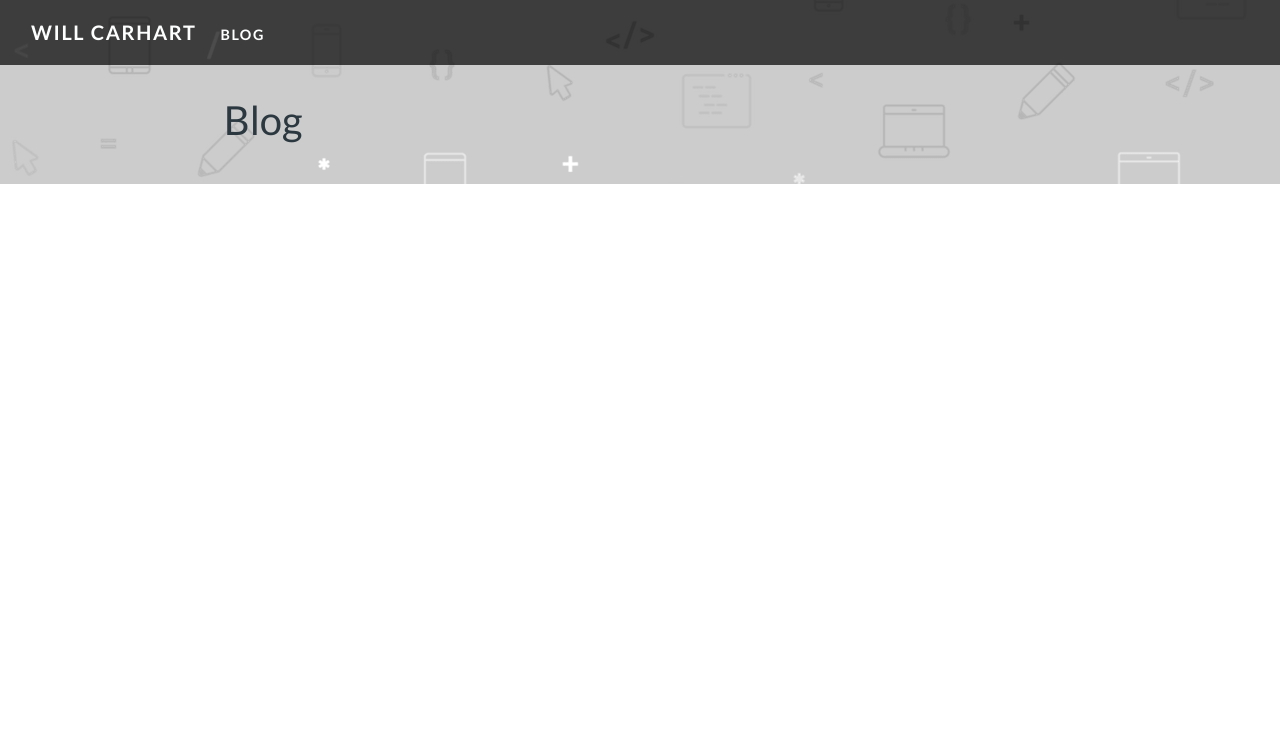
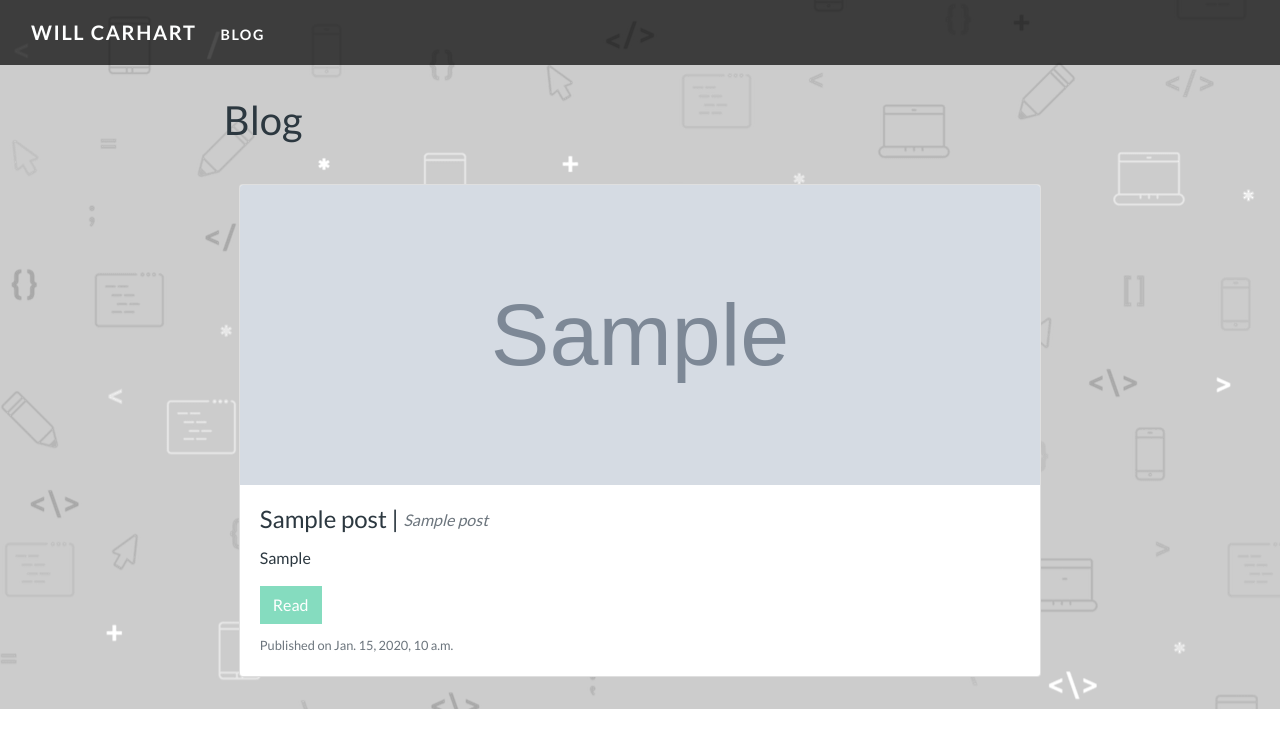
Before and after one commit to wcarhart/willcarh.art-v1, a Django app: page /blog/ in a window 1280 px wide. Shown: the top 748 px of the page. Run offline with Django 3.2, Linux system fonts and the light colour scheme; tables that the repository leaves empty hold one stand-in row (values such as "Sample post"); grey boxes marked "Sample" are stand-in pictures; data that the repository does not hold is empty; parts of the project's set-up code (start-up, migrations or seed data) failed here and were passed over; some libraries are stand-ins or nearby versions.

Commit message:
Refactored url schema, fixed migrations, blog index is done

```diff
--- a/blog/models.py
+++ b/blog/models.py
@@ -1,8 +1,8 @@
 from django.db import models
 import datetime
 
-class Blog(models.Model):
-	article_number = models.IntegerField(default=0, blank=True, null=True)
+class Post(models.Model):
+	index = models.IntegerField(default=0, blank=True, null=True)
 	title = models.CharField(max_length=100, default='', null=True, blank=True)
 	subtitle = models.CharField(max_length=100, default='', null=True, blank=True)
 	blurb = models.CharField(max_length=250, default='', null=True, blank=True)
--- a/blog/templates/blog_index.html
+++ b/blog/templates/blog_index.html
@@ -10,18 +10,18 @@
 		</div>
 	</div>
 	<div class="row narrow">
-		{% for blog in blogs %}
+		{% for post in posts %}
 		<div class="blog-item col-12">
 			<div class="os-animation" data-animation="fadeInUp">
-				<div class="card mb-3" onclick="location.href='{% url 'blog_detail' blog.title|urlify:blog.article_number %}';" style="cursor:pointer;">
+				<div class="card mb-3" onclick="location.href='{% url 'blog_detail' post.title|urlify %}';" style="cursor:pointer;">
 					<div class="card-head">
-						<img class="card-img-top" src="{% static blog.cover %}" alt="{{ blog.title }} cover photo">
+						<img class="card-img-top" src="{% static post.cover %}" alt="{{ post.title }} cover photo">
 					</div>
 					<div class="card-body">
-						<h4 class="card-title">{{ blog.title }} | <i class="subtitle text-muted">{{ blog.subtitle }}</i></h4>
-						<p class="card-text">{{ blog.blurb }}</p>
-						<a class="btn btn-primary btn-md" href="{% url 'blog_detail' blog.title|urlify:blog.article_number %}">Read</a>
-						<p class="card-text"><small class="text-muted">Published on {{ blog.published }}</small></p>
+						<h4 class="card-title">{{ post.title }} | <i class="subtitle text-muted">{{ post.subtitle }}</i></h4>
+						<p class="card-text">{{ post.blurb }}</p>
+						<a class="btn btn-primary btn-md" href="{% url 'blog_detail' post.title|urlify %}">Read</a>
+						<p class="card-text"><small class="text-muted">Published on {{ post.published }}</small></p>
 					</div>
 				</div>
 			</div>
--- a/blog/templatetags/custom_filters.py
+++ b/blog/templatetags/custom_filters.py
@@ -4,5 +4,5 @@ from projects.models import Project
 register = template.Library()
 
 @register.filter(name='urlify')
-def urlify(title, article_number):
+def urlify(title):
 	return '-'.join(title.replace('-', '--').split())
--- a/blog/views.py
+++ b/blog/views.py
@@ -1,17 +1,17 @@
 from django.shortcuts import render
-from .models import Blog
+from .models import Post
 
 def blog_index(request):
-	blog_entries = Blog.objects.all()
+	posts = Post.objects.all()
 	context = {
-		'blogs': blog_entries
+		'posts': posts
 	}
 	return render(request, 'blog_index.html', context)
 
 def blog_detail(request, title):
-	blog_title = title.replace('--', '%20').replace('-', ' ').replace('%20', ' ')
-	blog_entry = Blog.objects.get(title=blog_title)
+	post_title = title.replace('--', '%20').replace('-', ' ').replace('%20', ' ')
+	post = Post.objects.get(title=post_title)
 	context = {
-		'blog': blog_entry
+		'post': post
 	}
 	return render(request, 'blog_detail.html', context)
--- a/maid.py
+++ b/maid.py
@@ -13,14 +13,14 @@ settings.configure(DATABASES=DATABASES, INSTALLED_APPS=INSTALLED_APPS)
 django.setup()
 
 from projects.models import Project
-from blog.models import Blog
+from blog.models import Post
 
 def clean():
 	"""Erase all records in database for repopulating"""
 	for project in Project.objects.all():
 		project.delete()
-	for blog in Blog.objects.all():
-		blog.delete()
+	for post in Post.objects.all():
+		post.delete()
 
 def build_parser():
 	"""Build command line parser"""
```
Also changed, not shown: blog/templates/blog_detail.html (+16 -0 lines), content.json (+12 -12 lines), blog/migrations/0001_initial.py, blog/migrations/0002_auto_20190414_2133.py (added), blog/migrations/0002_blog_published.py (deleted), blog/migrations/0003_blog_blurb.py (deleted), blog/migrations/0004_auto_20190414_2056.py (deleted), blog/static/img/background.png (deleted), blog/static/img/firewatch.jpg (added), blog/static/img/img1.png (added), blog/static/img/img2.png (added), 1 other file.
